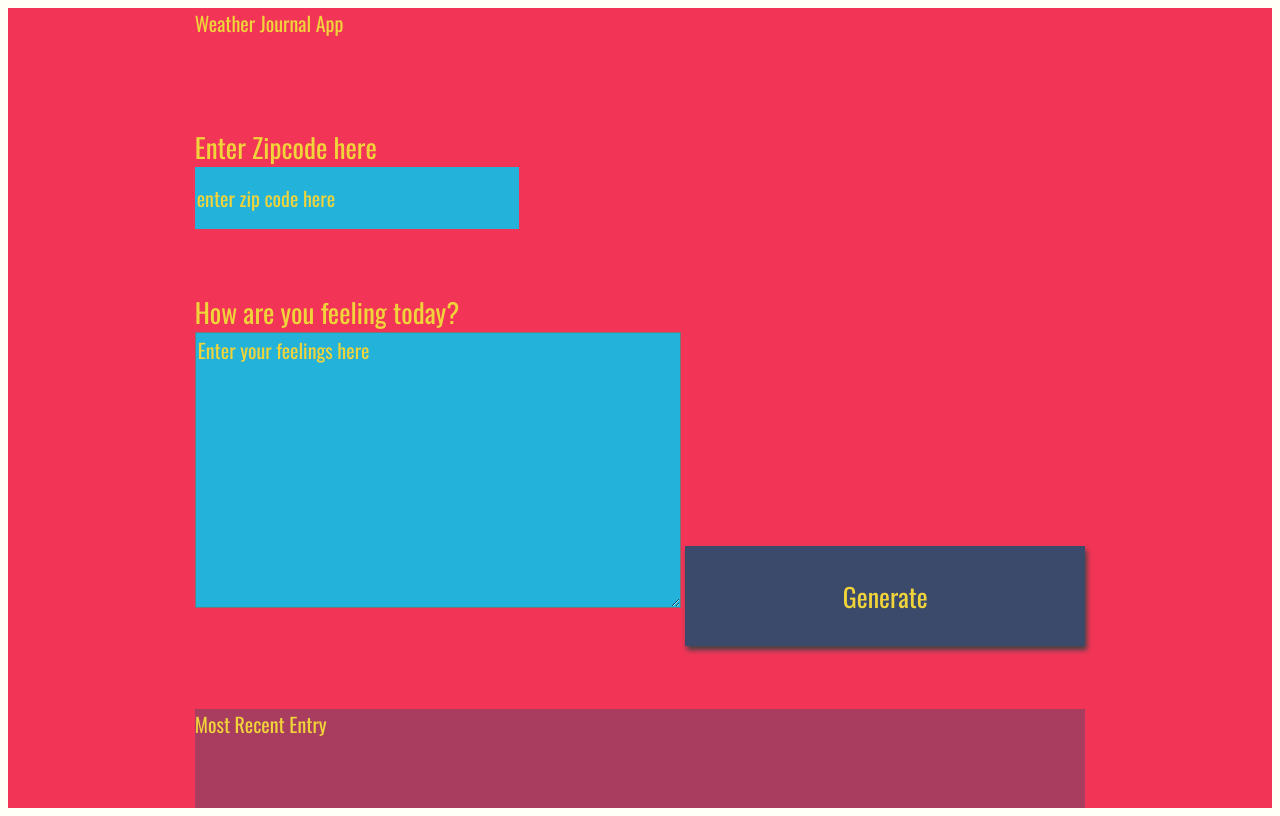
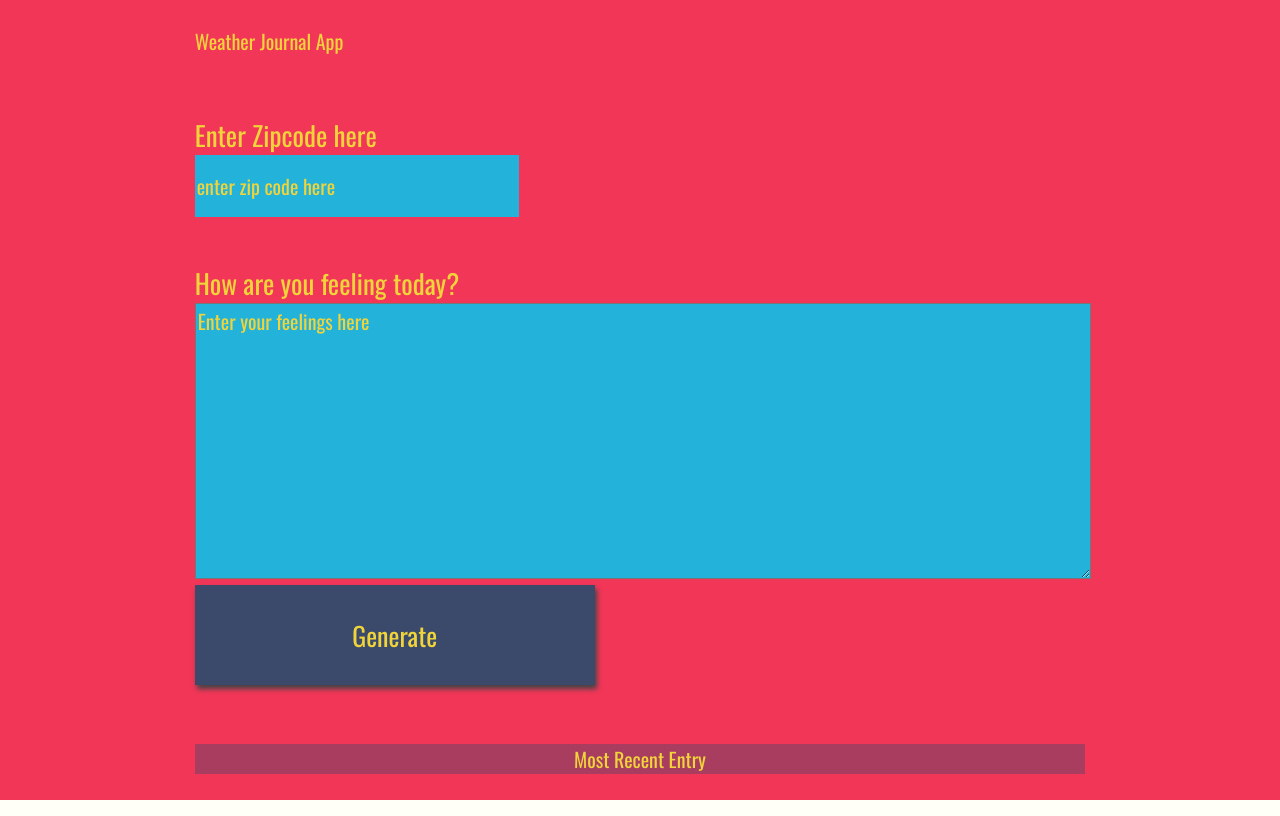
Before and after one commit to mrpeski/fend-weather-journal, a website: page website/index.html in a window 1280 px wide. Drawn offline with nearby package versions, Linux system fonts and the light colour scheme; a web font is replaced by a local one.

Commit message:
Style: Decent Styling

```diff
--- a/website/style.css
+++ b/website/style.css
@@ -1,14 +1,14 @@
 body{
     background: #fffff8;
     font-family: -apple-system, BlinkMacSystemFont, sans-serif;
+    margin: 0
 }
 
 #app{
     display: grid;
     grid-auto-rows: minmax(56px, auto);
-    /* grid-template-columns:  */
-    height:100vh;
-    background: #f23557;
+    min-height:100vh;
+    background: hsl(349deg 88% 58%);
     color: #f0d43a;
     justify-content: center;
     grid-gap: 1em;
@@ -17,7 +17,8 @@ body{
 }
 
 .holder{
-
+    width: 100%;
+    align-self: center;
 }
 
 .entry{
@@ -25,27 +26,22 @@ body{
 }
 
 #entryHolder{
-
+    display: flex;
+    justify-content: space-evenly
 }
 
-#date{
-
+#generate {
+    cursor: pointer
 }
 
-#temp{
 
+.title{
+    text-align: center
+}
+.myInput {
+    width: 100%;
 }
 
-#content{
-
-}
-
-.headline {
-
-}
-.title{
-
-}
 
 /*  Basic Styling To Override Default For Basic HTML Elements */
 label{
```
